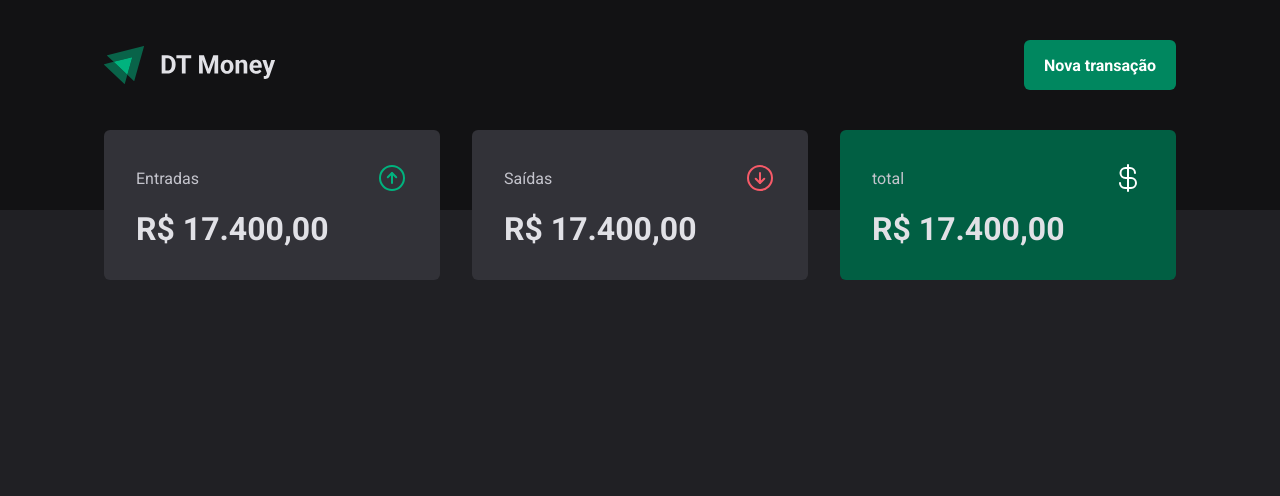
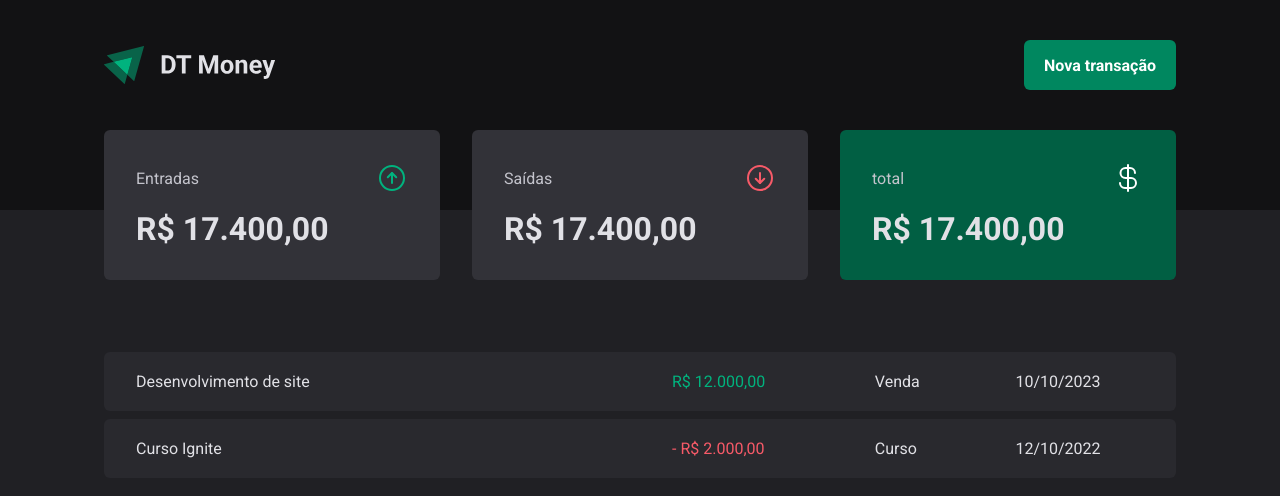
Before and after one commit to Igwbriel/dt-dinheiros, a React (Vite) app: page / in a window 1280 px wide. Shown: the top 496 px of the page. Built offline with nearby package versions, Linux system fonts and the light colour scheme.

Commit message:
Tabela de transações já estilizada

```diff
--- a/src/pages/Transactions/index.tsx
+++ b/src/pages/Transactions/index.tsx
@@ -1,11 +1,40 @@
 import { Header } from '../../components/Header'
 import { Summary } from '../../components/summary'
+import {
+  PriceHiglights,
+  TransactionsContainer,
+  TransactionsTable,
+} from './styles'
 
 export function Transactions() {
   return (
     <div>
       <Header />
       <Summary />
+
+      <TransactionsContainer>
+        <TransactionsTable>
+          <tbody>
+            <tr>
+              <td width="50%">Desenvolvimento de site</td>
+              <td>
+                <PriceHiglights variant="income">R$ 12.000,00</PriceHiglights>
+              </td>
+              <td>Venda</td>
+              <td>10/10/2023</td>
+            </tr>
+
+            <tr>
+              <td width="50%">Curso Ignite</td>
+              <td>
+                <PriceHiglights variant="outcome">- R$ 2.000,00</PriceHiglights>
+              </td>
+              <td>Curso</td>
+              <td>12/10/2022</td>
+            </tr>
+          </tbody>
+        </TransactionsTable>
+      </TransactionsContainer>
     </div>
   )
 }
--- a/src/pages/Transactions/styles.ts
+++ b/src/pages/Transactions/styles.ts
@@ -0,0 +1,40 @@
+import styled from 'styled-components'
+
+export const TransactionsContainer = styled.main`
+  width: 100%;
+  max-width: 1120px;
+  margin: 4rem auto 0;
+  padding: 0 1.5rem;
+`
+
+export const TransactionsTable = styled.table`
+  width: 100%;
+  border-collapse: separate;
+  border-spacing: 0 0.5rem;
+
+  /* margin-top: 1.5rem; */
+  td {
+    padding: 1.25rem 2rem;
+    background: ${(props) => props.theme['gray-700']};
+
+    &:first-child {
+      border-top-left-radius: 6px;
+      border-bottom-left-radius: 6px;
+    }
+
+    &:last-child {
+      border-top-right-radius: 6px;
+      border-bottom-right-radius: 6px;
+    }
+  }
+`
+interface PriceHiglightsProps {
+  variant: 'income' | 'outcome'
+}
+
+export const PriceHiglights = styled.span<PriceHiglightsProps>`
+  color: ${(props) =>
+    props.variant === 'income'
+      ? props.theme['green-300']
+      : props.theme['red-300']};
+`
```
